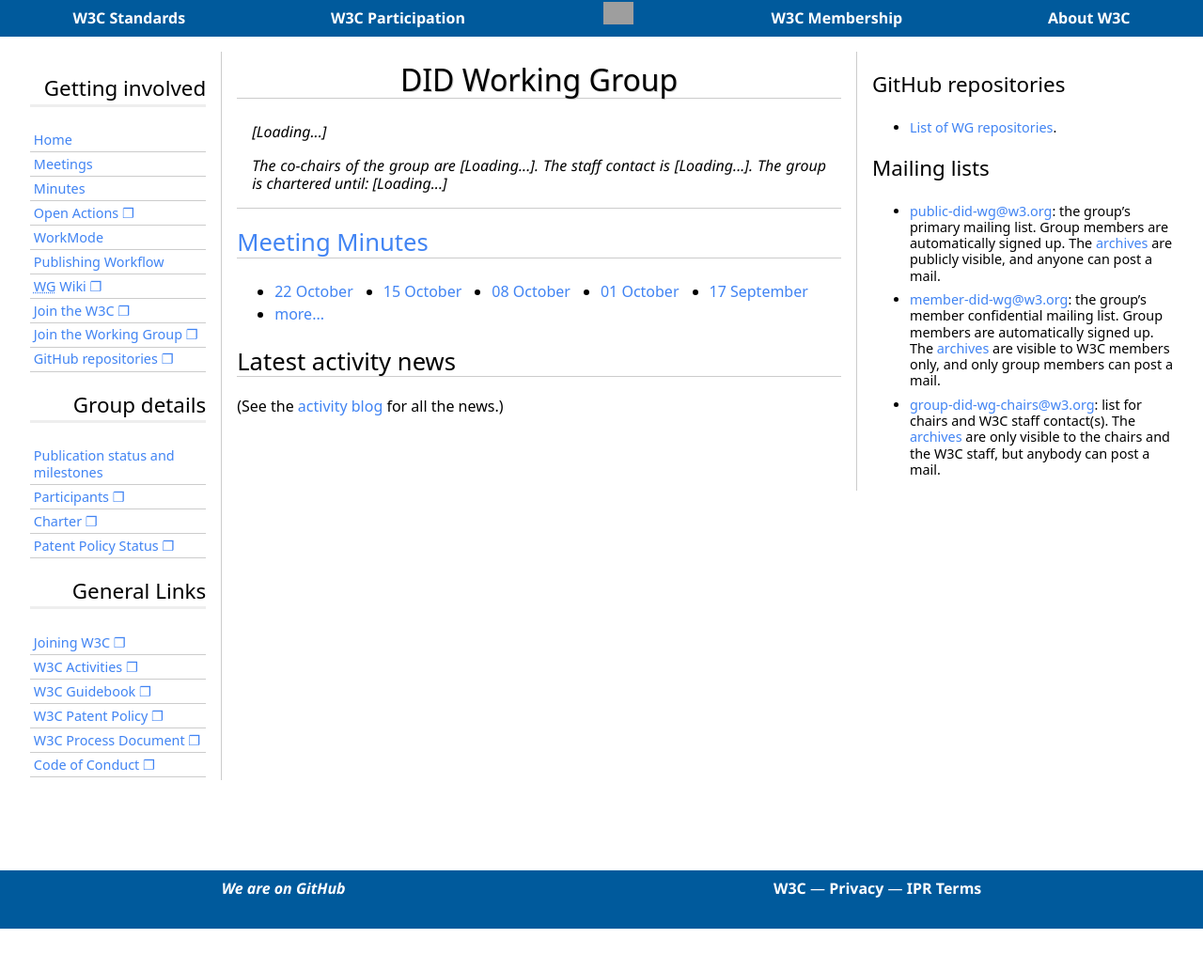
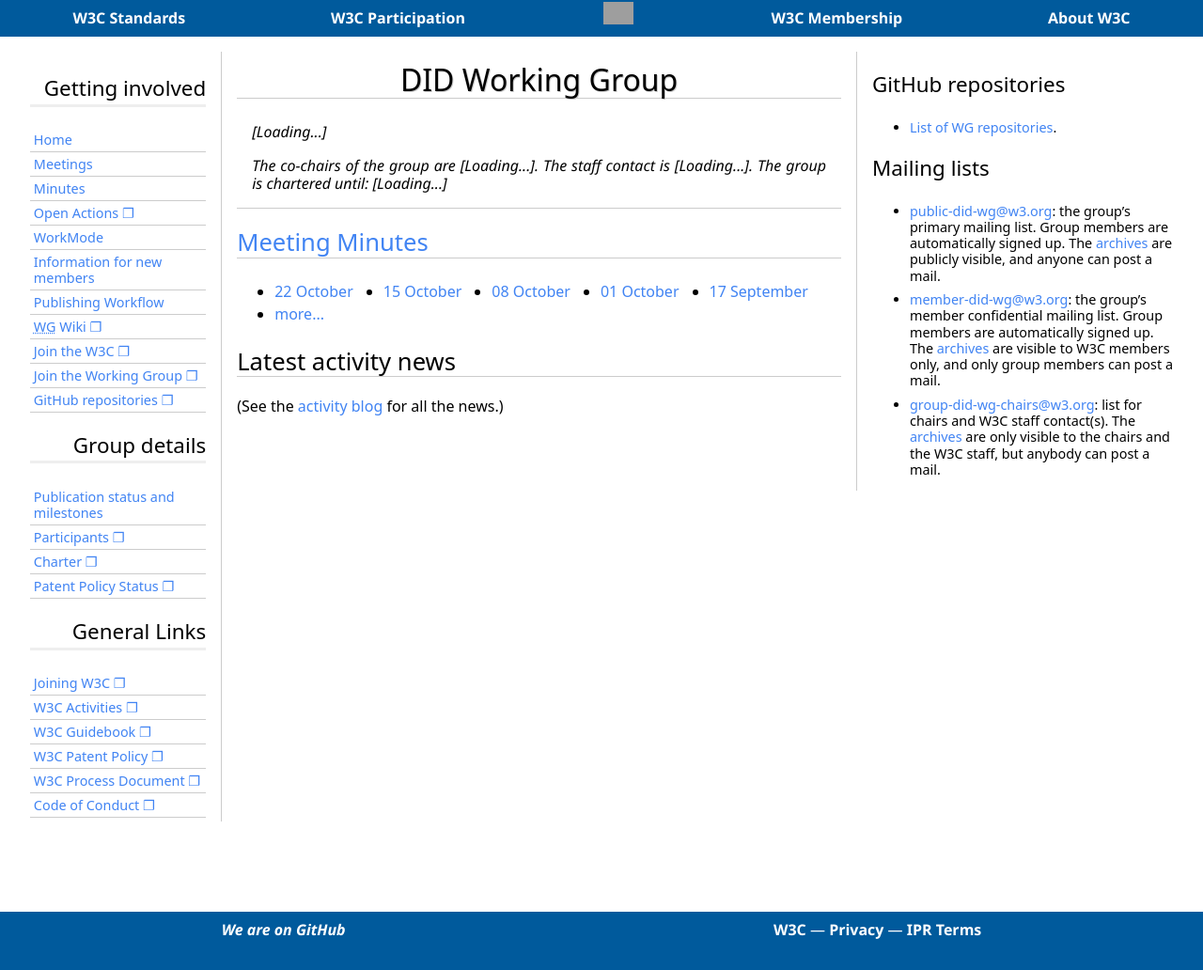
Before and after one commit to w3c/did-wg, a Jekyll site: the page built from index.md, in a window 1280 px wide. Shown: the whole page at 94% size. Built offline with Jekyll 4.4.1, drawn with Linux system fonts in a browser that asks for light colours; some web fonts are replaced; before the commit the page ends 988 px from its top, so only the background shows below that; grey boxes are pictures that could not be loaded.

Commit message:
Added reference to getting started

```diff
--- a/_includes/nav.html
+++ b/_includes/nav.html
@@ -6,6 +6,7 @@
         <li><a href="{{ site.baseurl }}/Meetings/Minutes/">Minutes</a></li>
         <li><a rel="external" href="https://github.com/w3c/{{ site.wgname_lc }}-wg/issues?q=is%3Aissue+is%3Aopen+label%3Aaction">Open Actions</a></li>
         <li><a href="{{ site.baseurl }}/WorkMode/">WorkMode</a></li>
+        <li><a href="{{ site.baseurl }}/WorkMode/getting-started">Information for new members</a></li>
         <li><a href="{{ site.baseurl }}/Misc/publishing">Publishing Workflow</a></li>
         <li><a rel="external" href="https://github.com/w3c/{{ site.wgname_lc }}-wg/wiki"><abbr title="Working Group">WG</abbr> Wiki</a></li>
         <!-- <li><a href="https://www.w3.org/did-wg/Misc/presentations">Public Presentations</a></li> -->
```
